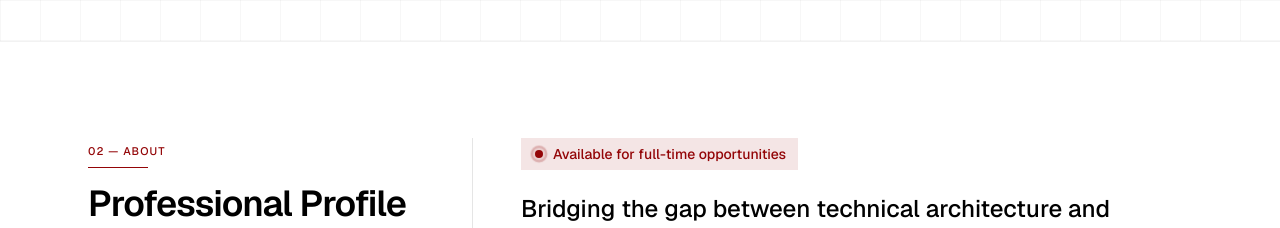
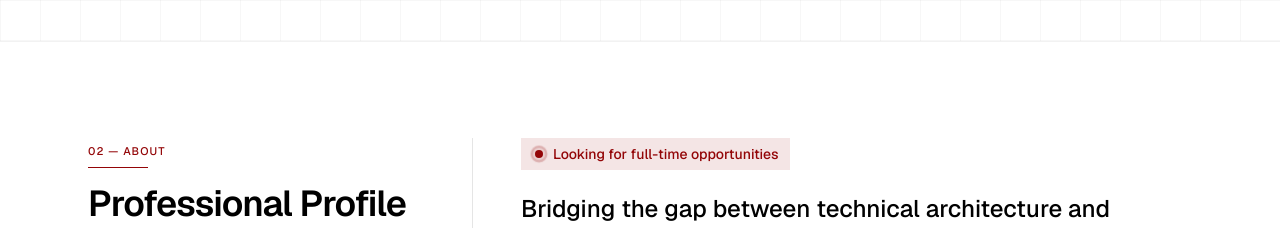
Before and after one commit to Markkreel/markkreel.github.io, a Next.js app: page / in a window 1280 px wide. Shown: the part 800-1028 px from the top of the page. Built offline with nearby package versions, Linux system fonts and the light colour scheme.

Commit message:
fix: Content adjustment

```diff
--- a/app/page.tsx
+++ b/app/page.tsx
@@ -295,7 +295,7 @@ export default function Home() {
                     <span className="status-dot-pulse"></span>
                     <span className="status-dot-ring"></span>
                   </span>
-                  Available for full-time opportunities
+                  Looking for full-time opportunities
                 </div>
 
                 {/* <h3 className="text-2xl font-medium text-black mb-4 leading-tight">
```
